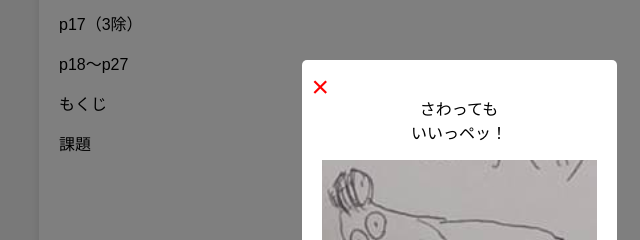
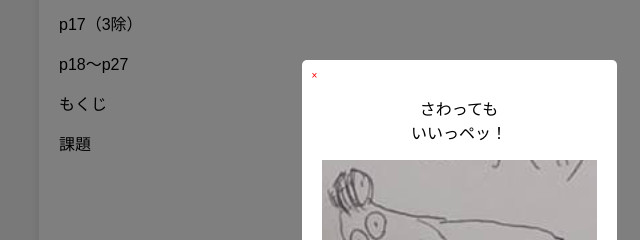
Before and after one commit to wasedasc/minatomatome.site, a plain HTML site: page index.html in a window 1280 px wide. Shown: the part 196-436 px from the top of the page, 181-821 px from the left. Drawn offline with Linux system fonts and the light colour scheme.

Commit message:
Update styles.css

```diff
--- a/styles.css
+++ b/styles.css
@@ -67,7 +67,7 @@ footer {
     position: absolute;
     top: 10px;
     left: 10px; /* Move the button to the left side */
-    font-size: 30px; /* Make the button larger */
+    font-size: 10px; /* Make the button larger */
     cursor: pointer;
     color: red; /* Change the color to red */
 }
```
